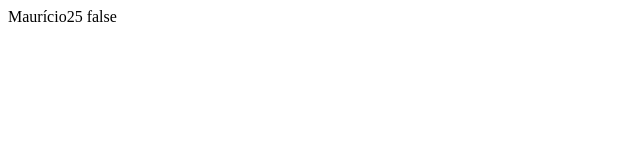
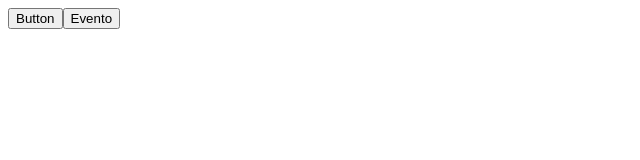
Before and after one commit to mauricioaraujo/course-angular, an Angular app: page / in a window 1280 px wide. Shown: the top 160 px of the page, without its empty margins (0-640 px from the left). Built offline with nearby package versions, Linux system fonts and the light colour scheme.

Commit message:
eventos (click) em buttons

```diff
--- a/src/app/data-binding/data-binding.component.html
+++ b/src/app/data-binding/data-binding.component.html
@@ -1,2 +1,3 @@
-{{ nome }}{{idade}}
-{{idade > 25}}
+<button [disabled]="checkedDisabled">Button</button>
+
+<button (click)="alertaInfo('teste')">Evento</button>
--- a/src/app/data-binding/data-binding.component.ts
+++ b/src/app/data-binding/data-binding.component.ts
@@ -6,8 +6,13 @@ import { Component, OnInit } from '@angular/core';
   styleUrls: ['./data-binding.component.scss'],
 })
 export class DataBindingComponent implements OnInit {
-  public nome: string = 'Maurício';
-  public idade: number = 25;
+  public checkedDisabled: boolean = false;
+
+  public alertaInfo(valor: string) {
+    alert(valor);
+  }
+
+  public title: string = 'exemplo';
 
   constructor() {}
 
```
